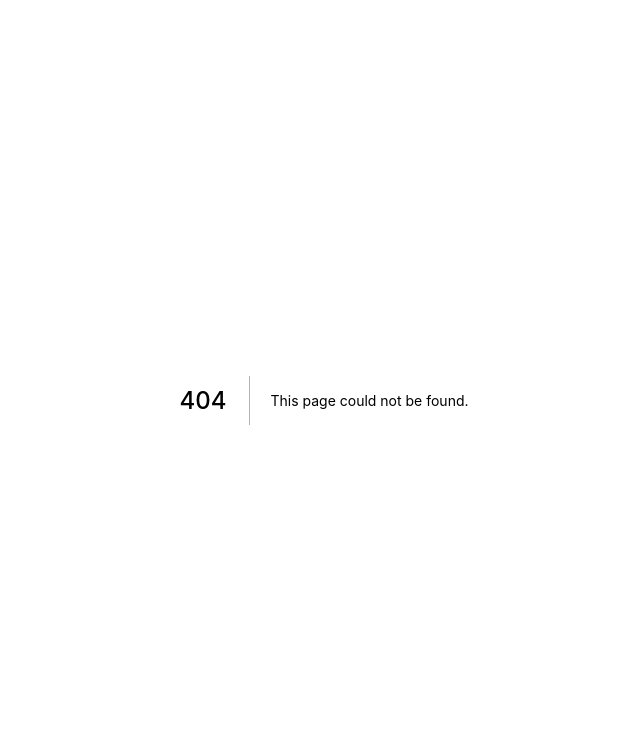
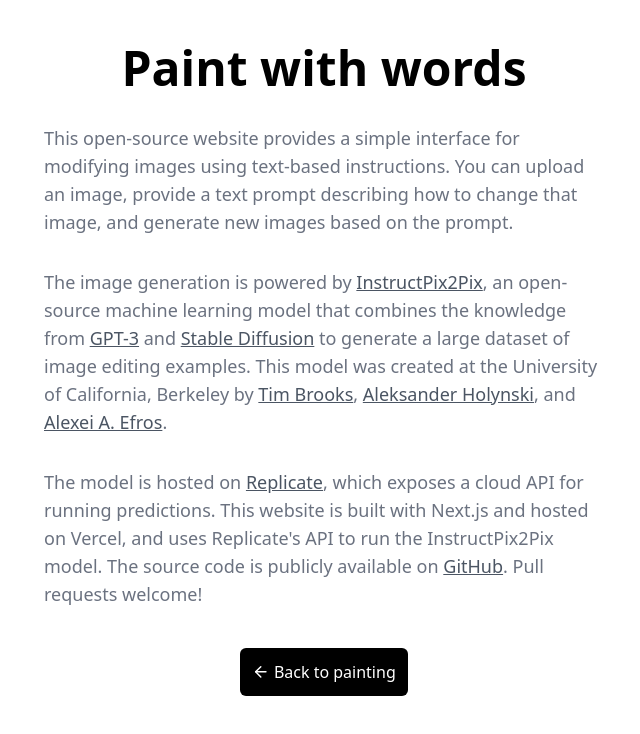
Before and after one commit to replicate/paint-by-text, a Next.js app: page /about in a window 1280 px wide. Before the commit this address had no page. Shown: the top 734 px of the page, without its empty margins (316-956 px from the left). Built offline with nearby package versions, Linux system fonts and the light colour scheme.

Commit message:
Add an about page

```diff
--- a/components/footer.js
+++ b/components/footer.js
@@ -3,7 +3,7 @@
 import Dropzone from "components/dropzone";
 import { XCircle as StartOverIcon } from "lucide-react";
 import { Code as CodeIcon } from "lucide-react";
-import { Rocket as RocketIcon } from "lucide-react";
+import { Info as InfoIcon } from "lucide-react";
 import Link from "next/link";
 
 export default function Footer({ events, startOver, handleImageDropped }) {
@@ -11,6 +11,13 @@
     <div className="w-full">
       -{" "}
       <div className="text-center">
+        <Link href="/about">
+          <a className="lil-button">
+            <InfoIcon className="icon" />
+            What is this?
+          </a>
+        </Link>
+
         {events.length > 1 && (
           <button className="lil-button" onClick={startOver}>
             <StartOverIcon className="icon" />
--- a/components/messages.js
+++ b/components/messages.js
@@ -1,16 +1,19 @@
-import React from "react";
 import Image from "next/future/image";
 import PulseLoader from "react-spinners/PulseLoader";
+import React, { useRef, useEffect } from "react";
 
-export default class Messages extends React.Component {
-  constructor(props) {
-    super(props);
+export default function Messages({ events, isProcessing }) {
+  const messagesEndRef = useRef(null);
+
+  useEffect(() => {
+    if (events.length > 2) {
+      messagesEndRef.current.scrollIntoView({ behavior: "smooth" });
     }
+  });
 
-  render() {
   return (
     <div className="canvas w-full">
-        {this.props.events.map((ev, index) => {
+      {events.map((ev, index) => {
         if (ev.image) {
           return (
             <div key={"event-" + index} className="w-full">
@@ -37,14 +40,15 @@
         }
       })}
 
-        {this.props.isProcessing && (
+      {isProcessing && (
         <div>
           <div className="inline-block text-black bg-gray-200 p-3 rounded-lg mb-8">
             <PulseLoader color="#999" size={7} />
           </div>
         </div>
       )}
+
+      <div ref={messagesEndRef} />
     </div>
   );
 }
-}
--- /dev/null
+++ b/pages/about.js
@@ -0,0 +1,69 @@
+import Head from "next/head";
+import Link from "next/link";
+import { ArrowLeft as ArrowLeftIcon } from "lucide-react";
+
+export default function About() {
+  return (
+    <div>
+      <Head>
+        <title>Paint with words</title>
+      </Head>
+
+      <main className="container max-w-[600px] mx-auto p-5">
+        <h1 className="text-center text-5xl font-bold m-6">Paint with words</h1>
+
+        <p className="prose">
+          This open-source website provides a simple interface for modifying
+          images using text-based instructions. You can upload an image, provide
+          a text prompt describing how to change that image, and generate new
+          images based on the prompt.
+        </p>
+
+        <p className="prose">
+          The image generation is powered by{" "}
+          <Link href="https://www.timothybrooks.com/instruct-pix2pix/">
+            InstructPix2Pix
+          </Link>
+          , an open-source machine learning model that combines the knowledge
+          from <Link href="https://openai.com/api/">GPT-3</Link> and{" "}
+          <Link href="https://replicate.com/stability-ai/stable-diffusion">
+            Stable Diffusion
+          </Link>{" "}
+          to generate a large dataset of image editing examples. This model was
+          created at the University of California, Berkeley by{" "}
+          <Link href="https://timothybrooks.com/about">Tim Brooks</Link>
+          {", "}
+          <Link href="http://www.holynski.org/">Aleksander Holynski</Link>, and{" "}
+          <Link href="https://people.eecs.berkeley.edu/~efros/">
+            Alexei A. Efros
+          </Link>
+          .
+        </p>
+
+        <p className="prose">
+          The model is hosted on{" "}
+          <Link href="https://replicate.com/cjwbw/instruct-pix2pix/api">
+            Replicate
+          </Link>
+          , which exposes a cloud API for running predictions. This website is
+          built with Next.js and hosted on Vercel, and uses Replicate's API to
+          run the InstructPix2Pix model. The source code is publicly available
+          on{" "}
+          <Link href="https://github.com/replicate/instruct-pix2pix-demo">
+            GitHub
+          </Link>
+          . Pull requests welcome!
+        </p>
+
+        <div className="text-center mt-10">
+          <Link href="/">
+            <a className="bg-black text-white rounded-md text-small inline-block p-3 flex-none">
+              <ArrowLeftIcon className="icon" />
+              Back to painting
+            </a>
+          </Link>
+        </div>
+      </main>
+    </div>
+  );
+}
--- a/pages/index.js
+++ b/pages/index.js
@@ -105,15 +105,14 @@
     <div>
       <Head>
         <title>Paint with words</title>
-        <meta name="viewport" content="initial-scale=1.0, width=device-width" />
       </Head>
 
       <main className="container max-w-[700px] mx-auto p-5">
         <h1 className="text-center text-5xl font-bold m-6">Paint with words</h1>
 
-        <h1 className="text-center text-xl opacity-60 m-6">
+        <h2 className="text-center text-xl opacity-60 m-6">
           Use generative AI to manipulate images with text prompts.
-        </h1>
+        </h2>
 
         <Messages events={events} isProcessing={isProcessing} />
 
--- a/styles/globals.css
+++ b/styles/globals.css
@@ -40,3 +40,15 @@
   width: 1.1em;
   height: 1.1em;
 }
+
+.prose {
+  @apply mt-8;
+  @apply text-lg;
+  @apply text-gray-500;
+  @apply leading-7;
+}
+
+.prose a {
+  @apply text-gray-600;
+  @apply underline;
+}
```
Lines whose indentation alone changed are shown as unchanged.
